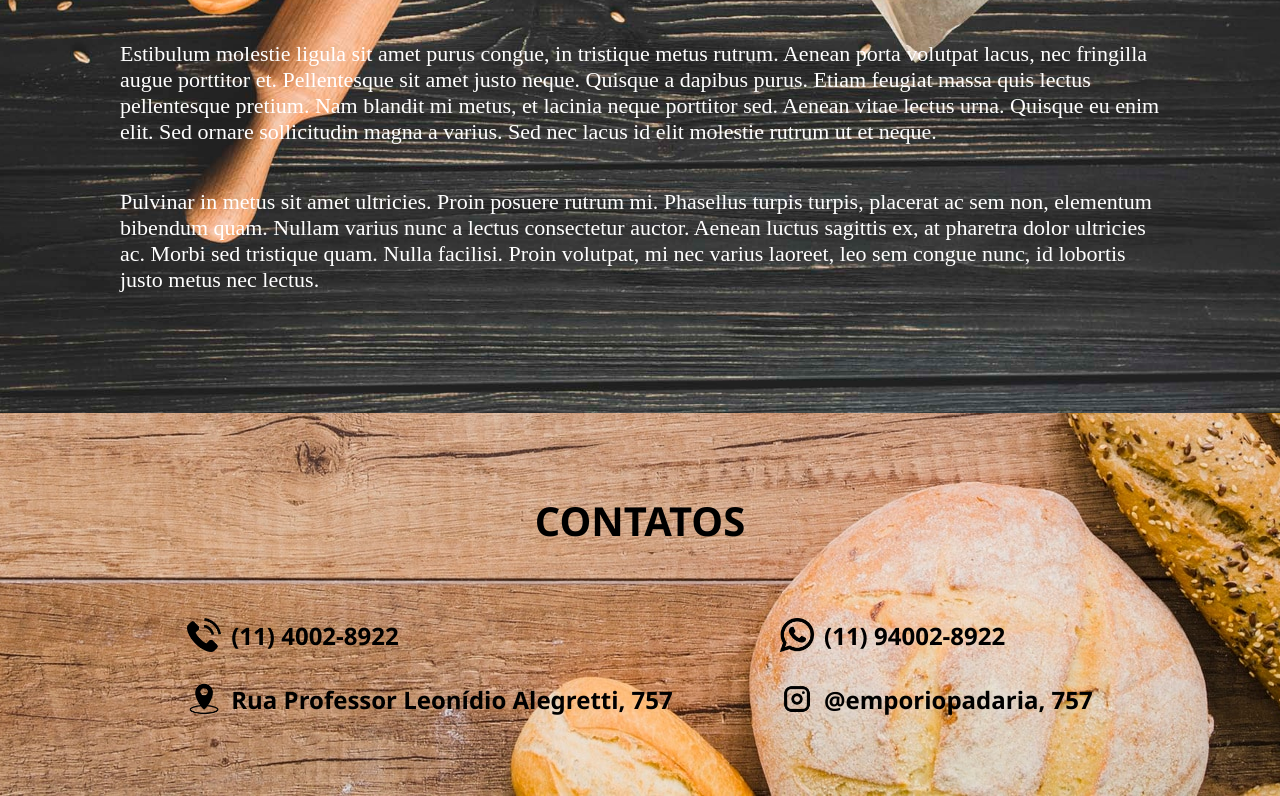
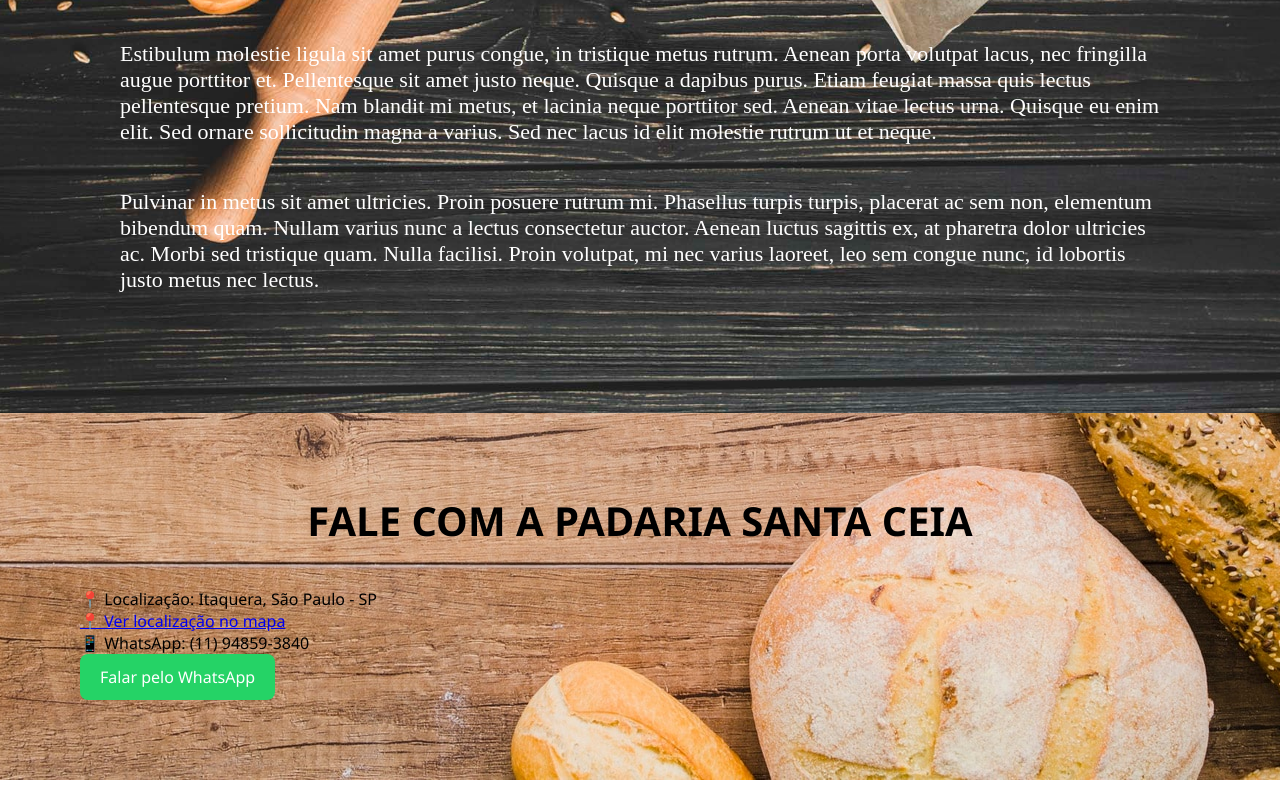
Before and after one commit to josereni/PadariaSantaCeia, a plain HTML site: page index.html in a window 1280 px wide. Shown: the part 3003-3799 px from the top of the page. Drawn offline with Linux system fonts and the light colour scheme.

Commit message:
Revise footer with new contact info and layout
Updated footer section with new contact information and enhanced layout.

```diff
--- a/index.html
+++ b/index.html
@@ -129,30 +129,24 @@
 <div class="imPulvinar in metus sit amet ultricies. Proin posuere rutrum mi. Phasellus turpis turpis, placerat ac sem non, elementum bibendum quam. Nullam varius nunc a lectus consectetur auctor. Aenean luctus sagittis ex, at pharetra dolor ultricies ac. Morbi sed tristique quam. Nulla facilisi. Proin volutpat, mi nec varius laoreet, leo sem congue nunc, id lobortis justo metus nec lectus.g-div"></div>
 
 <footer id="contatos">
-     <h2>CONTATOS</h2>
-     <ul>
-        <div>
-           <li class="item-menu-footer">
-               <img src="img/icon-telephone.png" alt="">
-                <p>(11) 4002-8922</p>
-           </li>
-            <li class="item-menu-footer">
-                <img src="img/icon-local.png" alt="">
-                <p>Rua Professor Leonídio Alegretti, 757</p>
-            </li>
-        </div>
+    <h2>FALE COM A PADARIA SANTA CEIA</h2>
 
-        <div>
-          <li class="item-menu-footer">
-              <img src="img/icon-wpp.png" alt="">
-               <p>(11) 94002-8922</p>
-          </li>
-           <li class="item-menu-footer">
-               <img src="img/icon-instagram.png" alt="">
-               <p>@emporiopadaria, 757</p>
-           </li>
-       </div>
-     </ul>
+    <p>📍 Localização: Itaquera, São Paulo - SP</p>
+
+    <p>
+        <a href="https://www.google.com/maps/search/?api=1&query=Itaquera+Sao+Paulo"
+           target="_blank">
+            📍 Ver localização no mapa
+        </a>
+    </p>
+
+    <p>📱 WhatsApp: (11) 94859-3840</p>
+
+    <a href="https://wa.me/5511948593840?text=Olá!%20Gostaria%20de%20conhecer%20os%20produtos%20da%20Padaria%20Santa%20Ceia."
+       target="_blank"
+       style="display:inline-block; padding:12px 20px; background:#25D366; color:white; text-decoration:none; border-radius:8px;">
+        Falar pelo WhatsApp
+    </a>
 </footer>
 
 </body>
```
